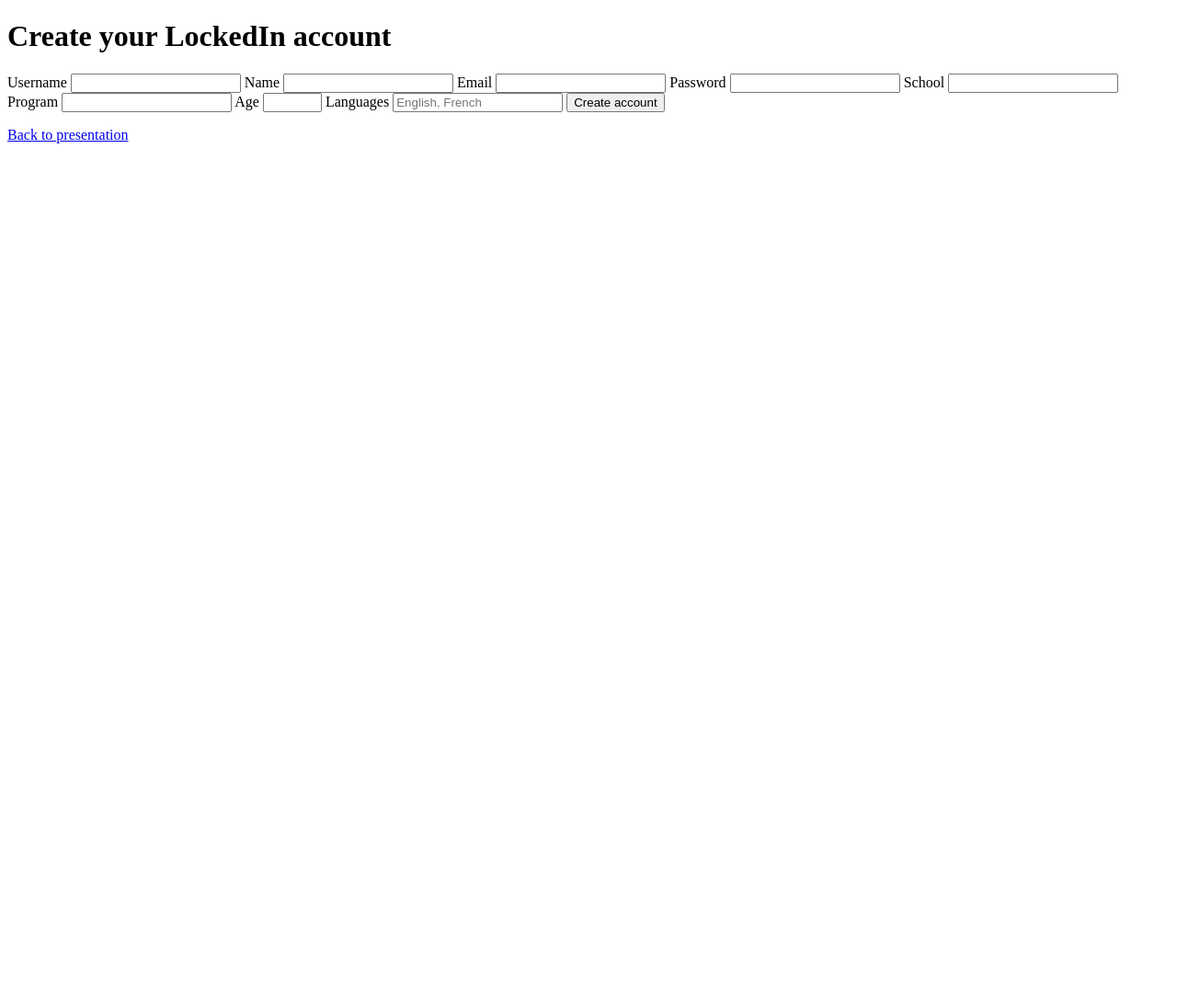
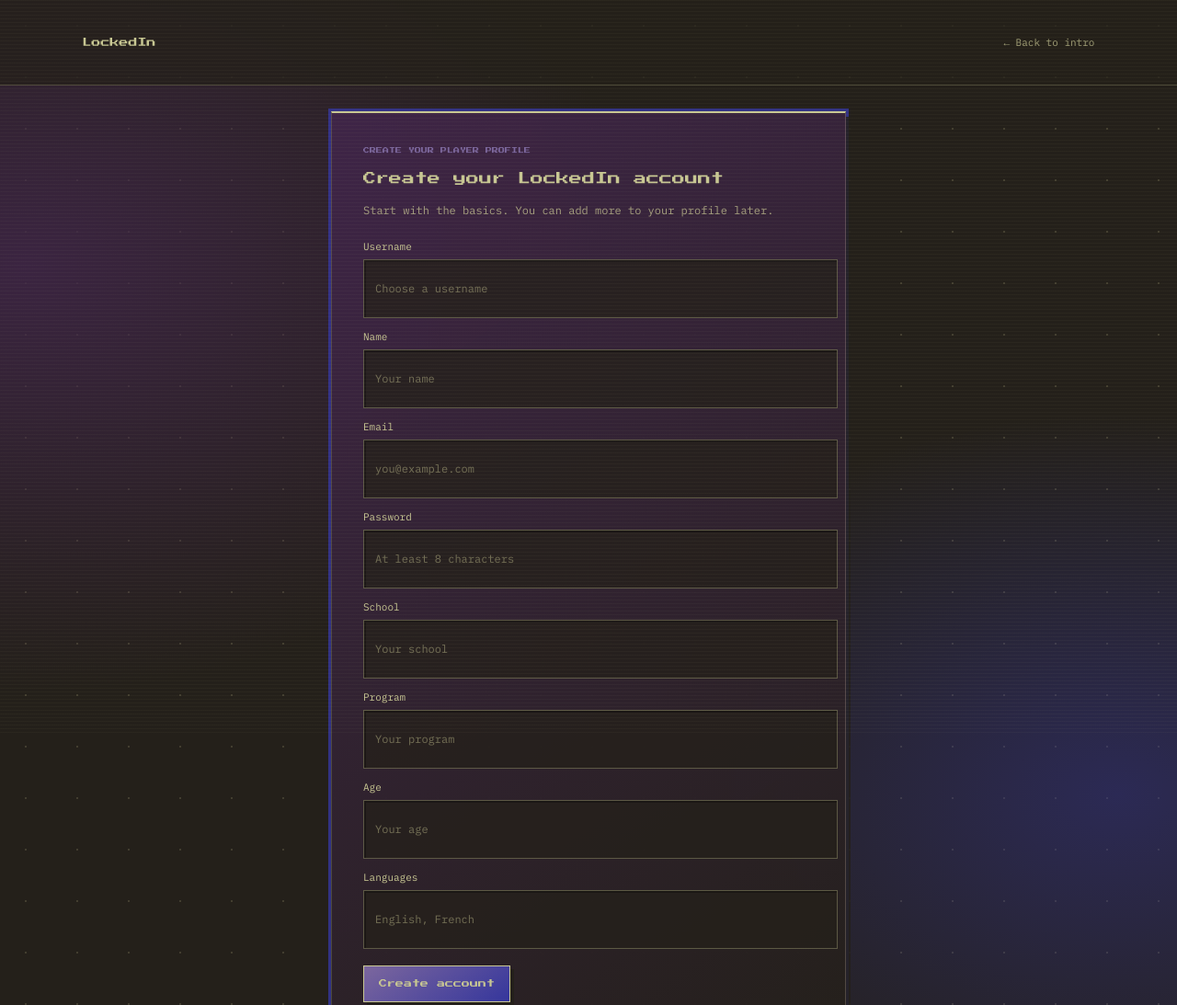
Before and after one commit to yimingchen1070/hackdecouverte26, a plain HTML site: page website/signup.html in a window 1280 px wide. Shown: the top 1093 px of the page at 92% size. Before the commit the page ends 800 px from the top, so only its background shows below. Drawn offline with nearby package versions, Linux system fonts and the light colour scheme.

Commit message:
Style LockedIn landing and signup pages

```diff
--- /dev/null
+++ b/website/landing.css
@@ -0,0 +1,39 @@
+:root {
+  --night: #24201a;
+  --panel: #3f2548;
+  --btn: #302144;
+  --ink: #17131b;
+  --steel: #35369c;
+  --muted: #a896bf;
+  --paper: #c8c793;
+  --accent: #7c679e;
+}
+
+* { box-sizing: border-box; }
+
+body {
+  margin: 0;
+  min-height: 100vh;
+  color: var(--paper);
+  background: radial-gradient(ellipse at 2% 25%, rgba(63, 37, 72, .85), transparent 38%), radial-gradient(ellipse at 95% 75%, rgba(53, 54, 156, .45), transparent 34%), radial-gradient(circle, rgba(200, 199, 147, .15) 1px, transparent 1.5px), var(--night);
+  background-size: auto, auto, 56px 56px, auto;
+  font-family: VT323, "Courier New", monospace;
+}
+
+body::before { position: fixed; z-index: 20; inset: 0; background: repeating-linear-gradient(to bottom, rgba(200, 199, 147, .045) 0 1px, transparent 1px 4px); content: ""; pointer-events: none; }
+a { color: inherit; text-decoration: none; }
+.page { width: min(980px, calc(100% - 32px)); margin: 0 auto; padding: 28px 0 80px; }
+.top { display: flex; align-items: center; justify-content: space-between; gap: 16px; margin-bottom: 28px; }
+.logo { color: var(--paper); font-size: 28px; letter-spacing: 3px; }
+.nav { display: flex; gap: 12px; }
+.nav a { padding: 12px 14px 10px; background: var(--btn); color: var(--paper); font-size: 22px; letter-spacing: 1.5px; box-shadow: 0 0 0 2px var(--ink), 0 0 0 4px var(--steel), 0 4px 0 4px #211a2b; }
+.nav a:active { transform: translateY(2px); box-shadow: 0 0 0 2px var(--ink), 0 0 0 4px var(--steel), 0 2px 0 4px #211a2b; }
+.card { background: linear-gradient(145deg, #3f2548, #302044); box-shadow: 0 0 0 3px var(--ink), 0 0 0 6px var(--steel); }
+.hero { padding: 32px 28px 34px; }
+.eyebrow { margin: 0 0 12px; color: var(--accent); font-size: 20px; letter-spacing: 2px; text-transform: uppercase; }
+h1 { margin: 0; color: var(--paper); font-size: clamp(40px, 6vw, 64px); font-weight: 400; letter-spacing: 1px; line-height: 1; }
+.lede { max-width: 36ch; margin: 14px 0 0; color: var(--paper); font-size: 24px; line-height: 1.15; }
+.pill { display: inline-block; width: fit-content; margin-top: 22px; padding: 13px 28px 11px; background: linear-gradient(145deg, var(--panel), #302044); color: var(--paper); font: inherit; font-size: 32px; letter-spacing: 3px; box-shadow: 0 0 0 3px var(--ink), 0 0 0 6px var(--accent), 0 6px 0 6px var(--steel), 0 0 26px rgba(124, 103, 158, .3); }
+.pill:active { transform: translateY(3px); box-shadow: 0 0 0 3px var(--ink), 0 0 0 6px var(--accent), 0 3px 0 6px var(--steel); }
+a:focus-visible { outline: 2px solid var(--paper); outline-offset: 6px; }
+@media (max-width: 700px) { .top { align-items: flex-start; flex-direction: column; } .pill { font-size: 26px; } }
--- /dev/null
+++ b/website/signup.css
@@ -0,0 +1,19 @@
+.signup-header { position: relative; z-index: 1; display: flex; min-height: 68px; align-items: center; justify-content: space-between; gap: 16px; padding: 12px clamp(20px, 7vw, 104px); border-bottom: 1px solid var(--profile-line); background: rgba(36, 32, 26, .76); }
+.signup-logo { color: var(--profile-sage); font: 10px/1.8 "Press Start 2P", monospace; text-decoration: none; }
+.signup-back { color: rgba(200, 199, 147, .76); font-size: 11px; text-decoration: none; }
+.signup-back:hover { color: var(--profile-sage); }
+.signup-page { width: min(560px, calc(100% - 32px)); margin: 28px auto 60px; }
+.signup-card { padding: clamp(20px, 5vw, 34px); border: 1px solid var(--profile-line); border-top: 2px solid var(--profile-sage); background: linear-gradient(145deg, rgba(63, 37, 72, .96), rgba(36, 32, 26, .97)); box-shadow: 5px 6px 0 rgba(36, 32, 26, .85), 0 0 0 3px rgba(53, 54, 156, .82); }
+.signup-card > .pixel-eyebrow { margin-bottom: 12px; }
+.signup-card h1 { margin: 0; color: var(--profile-sage); font: 14px/1.8 "Press Start 2P", monospace; }
+.signup-intro { margin: 12px 0 22px; color: rgba(200, 199, 147, .76); font-size: 12px; line-height: 1.6; }
+.signup-form { display: grid; gap: 13px; }
+.signup-form label { display: grid; gap: 7px; color: var(--profile-sage); font-size: 11px; }
+.signup-form input { width: 100%; min-height: 42px; border: 1px solid rgba(200, 199, 147, .34); border-radius: 0; padding: 10px 12px; background: rgba(36, 32, 26, .78); color: var(--profile-sage); font: 12px "IBM Plex Mono", monospace; box-shadow: inset 2px 2px 0 rgba(0, 0, 0, .28); }
+.signup-form input::placeholder { color: rgba(200, 199, 147, .48); }
+.signup-form input:focus-visible { outline: 2px solid var(--profile-lavender); outline-offset: 2px; }
+.signup-submit { justify-self: start; margin-top: 5px; border: 1px solid var(--profile-sage); border-radius: 0; padding: 11px 16px; background: linear-gradient(145deg, var(--profile-lavender), var(--profile-indigo)); color: var(--profile-sage); font: 9px/1.8 "Press Start 2P", monospace; box-shadow: 4px 4px 0 rgba(36, 32, 26, .85); cursor: pointer; }
+.signup-submit:hover { transform: translate(-1px, -1px); box-shadow: 5px 5px 0 rgba(36, 32, 26, .85); }
+.signup-submit:focus-visible, .signup-back:focus-visible, .signup-logo:focus-visible { outline: 2px solid var(--profile-sage); outline-offset: 4px; }
+.signup-status { min-height: 1em; margin: 16px 0 0; border-left: 2px solid var(--profile-lavender); padding-left: 10px; color: rgba(200, 199, 147, .82); font-size: 11px; line-height: 1.6; overflow-wrap: anywhere; }
+@media (max-width: 480px) { .signup-header { min-height: 60px; } .signup-logo { font-size: 8px; } .signup-card h1 { font-size: 11px; } }
--- a/website/signup.html
+++ b/website/signup.html
@@ -3,24 +3,53 @@
 <head>
   <meta charset="utf-8">
   <meta name="viewport" content="width=device-width, initial-scale=1">
+  <meta name="theme-color" content="#24201a">
   <title>Sign up | LockedIn</title>
+  <link rel="preconnect" href="https://fonts.googleapis.com">
+  <link rel="preconnect" href="https://fonts.gstatic.com" crossorigin>
+  <link href="https://fonts.googleapis.com/css2?family=IBM+Plex+Mono:wght@400;500;600;700&family=Press+Start+2P&display=swap" rel="stylesheet">
+  <link rel="stylesheet" href="profile.css">
+  <link rel="stylesheet" href="signup.css">
 </head>
 <body>
-  <header><h1>Create your LockedIn account</h1></header>
-  <main>
-    <form id="signup-form">
-      <label>Username <input name="username" autocomplete="username" required></label>
-      <label>Name <input name="name" autocomplete="name" required></label>
-      <label>Email <input name="email" type="email" autocomplete="email" required></label>
-      <label>Password <input name="password" type="password" autocomplete="new-password" minlength="8" required></label>
-      <label>School <input name="school" required></label>
-      <label>Program <input name="program" required></label>
-      <label>Age <input name="age" type="number" min="13" max="120" required></label>
-      <label>Languages <input name="languages" placeholder="English, French" required></label>
-      <button type="submit">Create account</button>
-    </form>
-    <p id="signup-status" role="status"></p>
-    <p><a href="index.html">Back to presentation</a></p>
+  <header class="signup-header">
+    <a class="signup-logo" href="index.html">LockedIn</a>
+    <a class="signup-back" href="index.html">← Back to intro</a>
+  </header>
+  <main class="signup-page">
+    <section class="signup-card" aria-labelledby="signup-title">
+      <p class="pixel-eyebrow">CREATE YOUR PLAYER PROFILE</p>
+      <h1 id="signup-title">Create your LockedIn account</h1>
+      <p class="signup-intro">Start with the basics. You can add more to your profile later.</p>
+      <form id="signup-form" class="signup-form">
+        <label>Username
+          <input name="username" autocomplete="username" placeholder="Choose a username" required>
+        </label>
+        <label>Name
+          <input name="name" autocomplete="name" placeholder="Your name" required>
+        </label>
+        <label>Email
+          <input name="email" type="email" autocomplete="email" placeholder="you@example.com" required>
+        </label>
+        <label>Password
+          <input name="password" type="password" autocomplete="new-password" minlength="8" placeholder="At least 8 characters" required>
+        </label>
+        <label>School
+          <input name="school" autocomplete="organization" placeholder="Your school" required>
+        </label>
+        <label>Program
+          <input name="program" placeholder="Your program" required>
+        </label>
+        <label>Age
+          <input name="age" type="number" min="13" max="120" inputmode="numeric" placeholder="Your age" required>
+        </label>
+        <label>Languages
+          <input name="languages" placeholder="English, French" required>
+        </label>
+        <button class="signup-submit" type="submit">Create account</button>
+      </form>
+      <p id="signup-status" class="signup-status" role="status" aria-live="polite"></p>
+    </section>
   </main>
   <script src="https://cdn.jsdelivr.net/npm/@supabase/supabase-js@2"></script>
   <script src="supabase-config.js"></script>
```
Also changed, not shown: website/index.html (+27 -12 lines), website/landing.js (added, +9 -0 lines).
